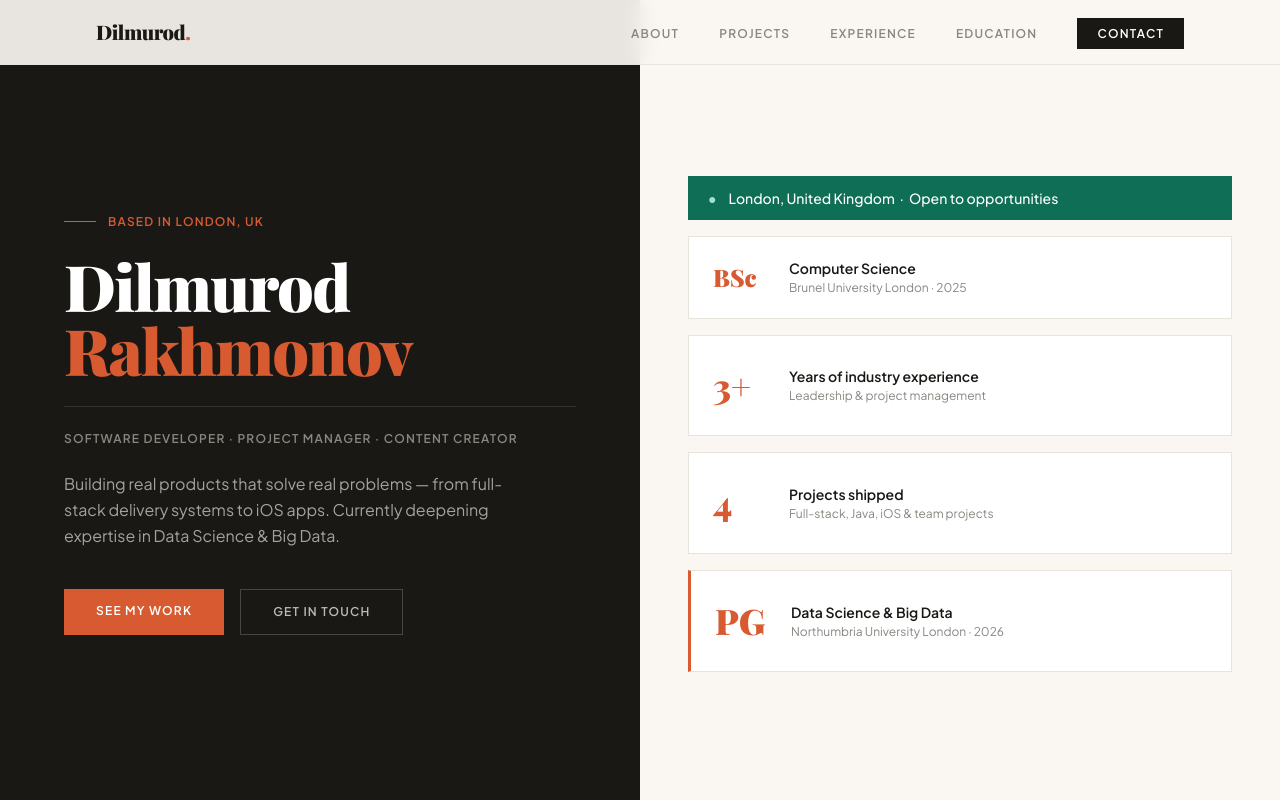
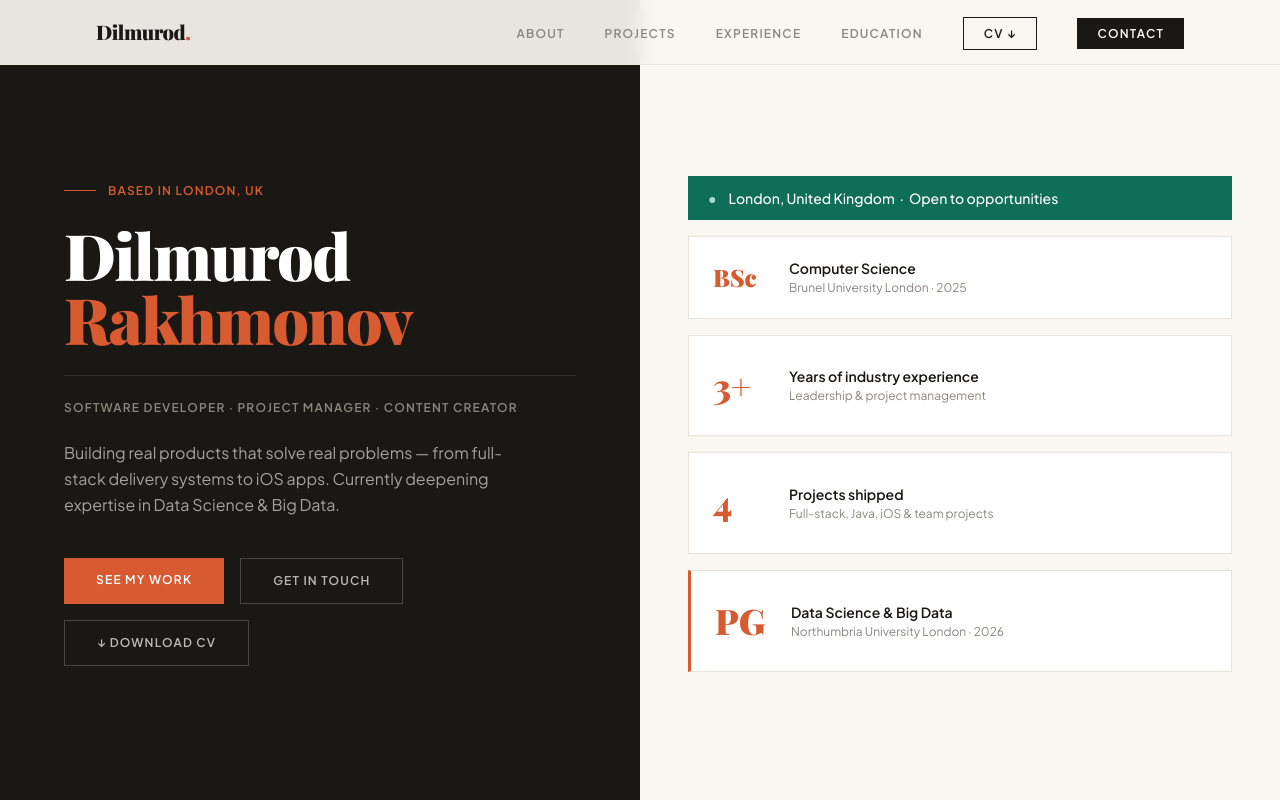
Before and after one commit to Drakhmonov/dilmurod.me, a React (Vite) app: page / in a window 1280 px wide. Shown: the top 800 px of the page. Built offline with nearby package versions, Linux system fonts and the light colour scheme.

Commit message:
feat: add CV download button to hero and navbar

```diff
--- a/src/components/Hero.jsx
+++ b/src/components/Hero.jsx
@@ -53,6 +53,7 @@ export default function Hero() {
         <div className="flex flex-wrap gap-4">
           <a href="#projects" className="btn-coral">See My Work</a>
           <a href="#connect" className="btn-ghost">Get in Touch</a>
+          <a href="/cv-dilmurod-rakhmonov.docx" download className="btn-ghost">↓ Download CV</a>
         </div>
       </div>
 
--- a/src/components/Navbar.jsx
+++ b/src/components/Navbar.jsx
@@ -34,6 +34,15 @@ export default function Navbar() {
               </a>
             </li>
           ))}
+          <li>
+            <a
+              href="/cv-dilmurod-rakhmonov.docx"
+              download
+              className="text-xs font-semibold tracking-widest uppercase px-5 py-2 border border-ink text-ink hover:bg-ink hover:text-white transition-colors duration-200 no-underline"
+            >
+              CV ↓
+            </a>
+          </li>
           <li>
             <a
               href="#connect"
```
Also changed, not shown: 1 other file (tests, documents, lock files or other folders).
